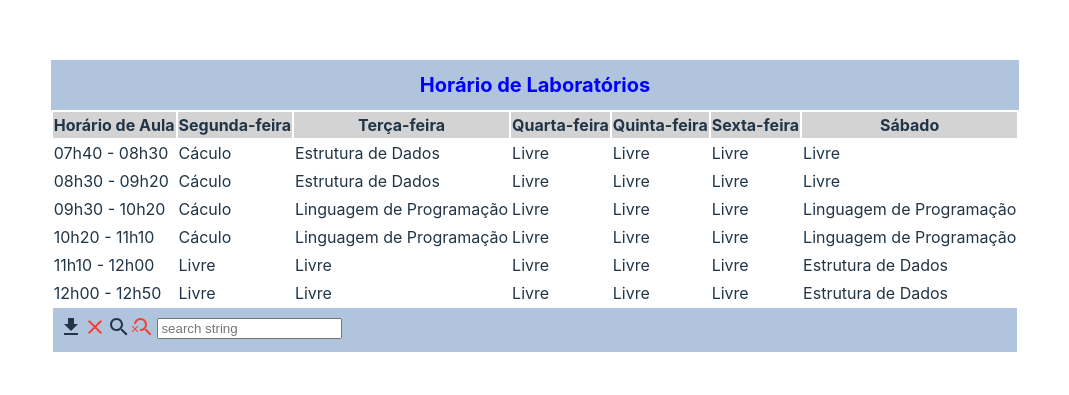
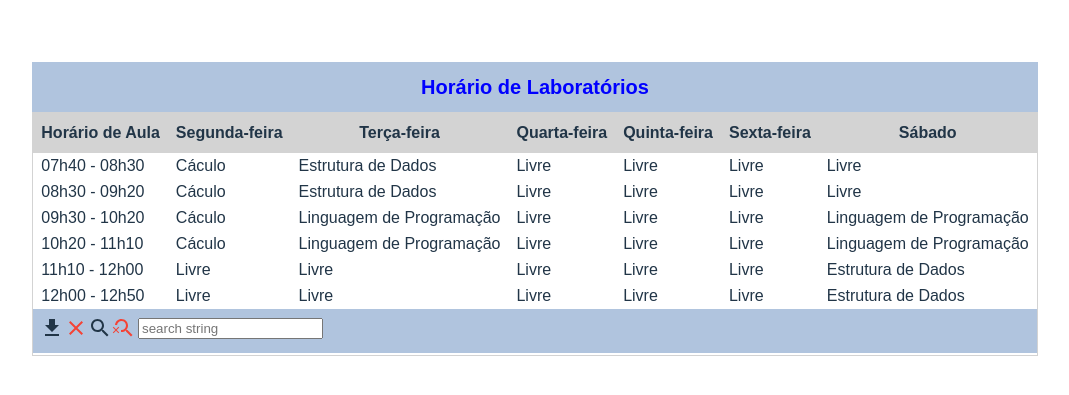
Before and after one commit to tadeumaffeis/ProgramacaoMultiplataforma, a React (Vite) app in the folder Aulas/04 - Criação de Tabela com Controles/exemplo/PMTableSample/: page / in a window 1280 px wide. Shown: the part 191-586 px from the top of the page, without its empty margins (105-1174 px from the left). Built offline with nearby package versions, Linux system fonts and the light colour scheme.

Commit message:
Alterações 03/04/2024 - 16h00

```diff
--- a/Aulas/04 - Criação de Tabela com Controles/exemplo/PMTableSample/src/Components/PMTableWithoutChildrenComponents.jsx
+++ b/Aulas/04 - Criação de Tabela com Controles/exemplo/PMTableSample/src/Components/PMTableWithoutChildrenComponents.jsx
@@ -43,11 +43,14 @@ export default class PMTable extends React.Component {
         const pHeader = props.header.map((title) => {
             return title;
         });
+
         const pData = props.data.map((row) => {
             return row.map((cell) => {
                 return cell;
             })
         });
+
+        this.logState = Array.from([]);
 
         this.state = {
             capytion: pCaption,
@@ -65,6 +68,7 @@ export default class PMTable extends React.Component {
                 column: -1,
             },
         };
+
         this.onClick = this.onClick.bind(this);
         this.onDoubleClick = this.onDoubleClick.bind(this);
         this.onSaveEdit = this.onSaveEdit.bind(this);
@@ -152,6 +156,7 @@ export default class PMTable extends React.Component {
 
     onSearchSubmit = (event) => {
         event.preventDefault();
+        this.logState.push(this.state);
         const input = event.target.firstChild;
         const data = Array.from(this.state.data);
         const search = input.value.toLowerCase();
@@ -162,9 +167,12 @@ export default class PMTable extends React.Component {
     }
 
     onSearchOffClick = () => {
-        this.setState({
-            data: this.props.data,
-        });
+        if (this.logState.length > 0) {
+            this.setState(this.logState.pop());
+        }
+        //this.setState({
+        //    data: this.props.data,
+        //});
     }
 
     onClick = (event) => {
@@ -244,9 +252,9 @@ export default class PMTable extends React.Component {
                         result +
                         row.reduce((rowcontent, cellcontent, idx) => {
                             const cell = cellcontent.replace(/"/g, '""');
-                            const delimiter = idx < row.length - 1 ? ',' : '';
-                            return `${rowcontent}"${cell}"${delimiter}` + '\n'
-                        })
+                            const delimiter = idx < row.length ? ',' : '';
+                            return `"${cell}"${delimiter}`
+                        }) + '\n'
                     )
                 }, '');
         const URL = window.URL || window.webkitURL;
@@ -285,7 +293,7 @@ export default class PMTable extends React.Component {
         });
 
         return (
-            <table onKeyDown={this.onKeyEscPress}>
+            <table onKeyDown={this.onKeyEscPress} style={{ fontFamily: 'Arial, sans-serif', borderCollapse: 'collapse', border: '1pt solid lightgray' }}>
                 <caption onClick={this.onResetTable}
                     style={{ backgroundColor: 'lightsteelblue', fontSize: '20px', fontWeight: 'bold', color: 'blue', padding: '0.5em' }}>
                     {caption}
@@ -294,7 +302,7 @@ export default class PMTable extends React.Component {
                     <tr style={{ backgroundColor: 'lightgrey' }}>
                         {
                             header.map((title, idx) => {
-                                return <th key={idx}>{title}</th>;
+                                return <th key={idx} style={{ padding: '0.5em' }}>{title}</th>;
                             })
                         }
                     </tr>
@@ -318,7 +326,7 @@ export default class PMTable extends React.Component {
                                                 )
                                             }
                                             return <td key={columnidx}
-                                                style={{ textAlign: 'left' }}
+                                                style={{ textAlign: 'left', paddingLeft: '0.5em', paddingRight: '0.5em' }}
                                                 onDoubleClick={this.onDoubleClick}>
                                                 {cell}
                                             </td>
@@ -358,7 +366,7 @@ export default class PMTable extends React.Component {
                                         onMouseOver={this.onMouseOverIcon}
                                         onMouseOut={this.onMouseOutIcon}
                                         style={{ color: red[500] }}
-                                        titleAccess='Reset Search' />
+                                        titleAccess='Reset Last Search' />
                                 }
                             </div>
                             <div style={{ float: 'left', position: 'relative', paddingLeft: '2px' }}>
```
